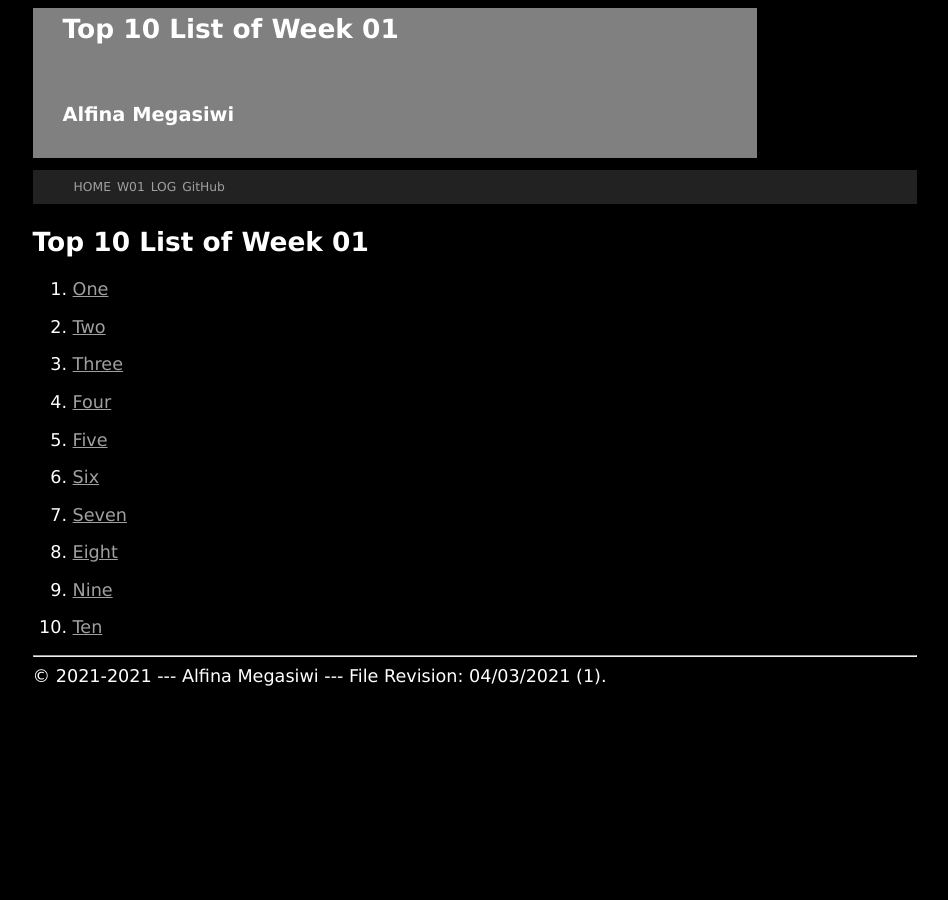
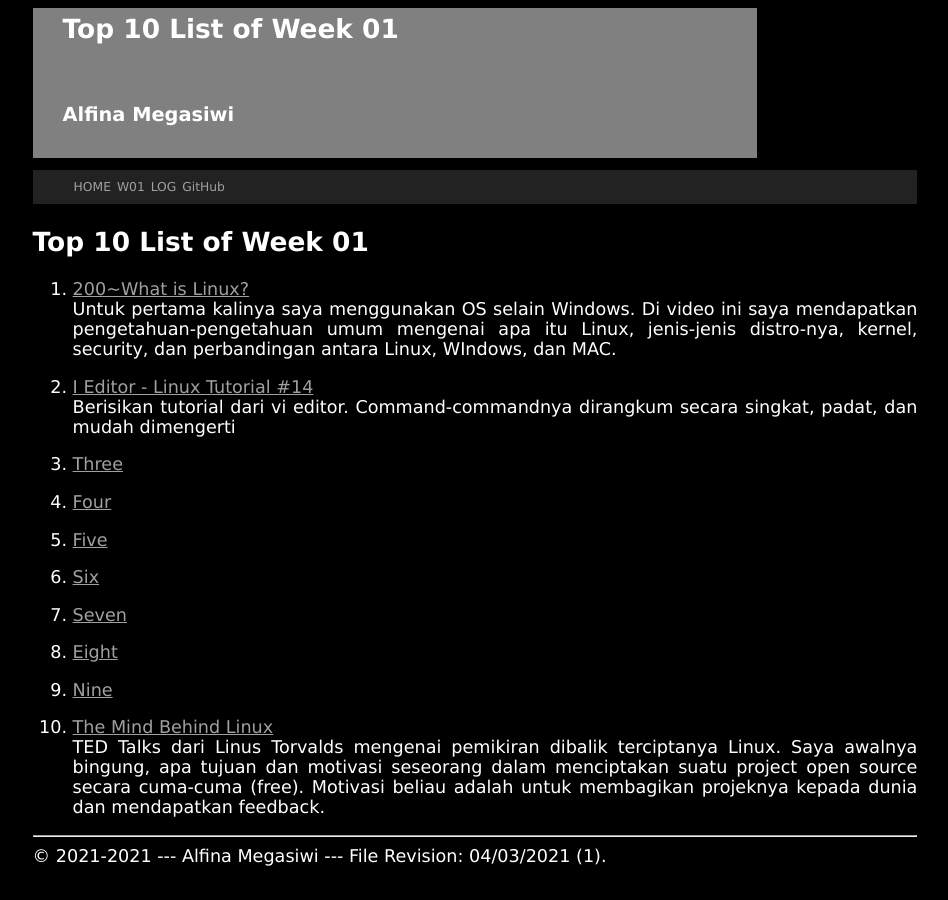
Before and after one commit to alfina-megasiwi/os211, a Jekyll site: the page built from w01.md, in a window 1280 px wide. Shown: the whole page, without its empty margins (165-1113 px from the left). Built offline with Jekyll 4.4.1, drawn with Linux system fonts in a browser that asks for light colours; our own code applies the rules of GitHub Pages for plain Markdown files.

Commit message:
Update assignment progress

```diff
--- a/TXT/mylog.txt
+++ b/TXT/mylog.txt
@@ -13,6 +13,8 @@ ZCZC W01 100 L02 ZOOM : Sesi Senin
 ZCZC W01 40 L01 Answering to Q01, Q02, and Q03
 ZCZC W01 100 L02 ZOOM : Sesi Selasa
 ZCZC W01 40 L11 Assignment #1
+ZCZC W01 30 L12 Assignment #2
+ZCZC W01 20 L13 Assignment #3
 ZCZC W01 20 L14 Assignment #4
 ZCZC W01 30 L15 Assignment #5
 ZCZC W01 30 L16 Assignment #6
--- a/w01.md
+++ b/w01.md
@@ -5,9 +5,11 @@ permalink: /W01/
 
 # Top 10 List of Week 01
 
-1. [One]()<br>
+1. [200~What is Linux?](https://www.youtube.com/watch?v=zA3vmx0GaO8&list=PLGvKANLJ_GKJeKnpdjqlGTIYucT5W558r&index=1)<br>
+Untuk pertama kalinya saya menggunakan OS selain Windows. Di video ini saya mendapatkan pengetahuan-pengetahuan umum mengenai apa itu Linux, jenis-jenis distro-nya, kernel, security, dan perbandingan antara Linux, WIndows, dan MAC.
 
-2. [Two]()<br>
+2. [I Editor - Linux Tutorial #14](https://www.guru99.com/the-vi-editor.html)<br>
+Berisikan tutorial dari vi editor. Command-commandnya dirangkum secara singkat, padat, dan mudah dimengerti
 
 3. [Three]()<br>
 
@@ -23,4 +25,5 @@ permalink: /W01/
 
 9. [Nine]()<br>
 
-10. [Ten]()<br>
+10. [The Mind Behind Linux](https://www.youtube.com/watch?v=o8NPllzkFhE&list=PLGvKANLJ_GKJeKnpdjqlGTIYucT5W558r&index=3)<br>
+TED Talks dari Linus Torvalds mengenai pemikiran dibalik terciptanya Linux. Saya awalnya bingung, apa tujuan dan motivasi seseorang dalam menciptakan suatu project open source secara cuma-cuma (free). Motivasi beliau adalah untuk membagikan projeknya kepada dunia dan mendapatkan feedback.
```
